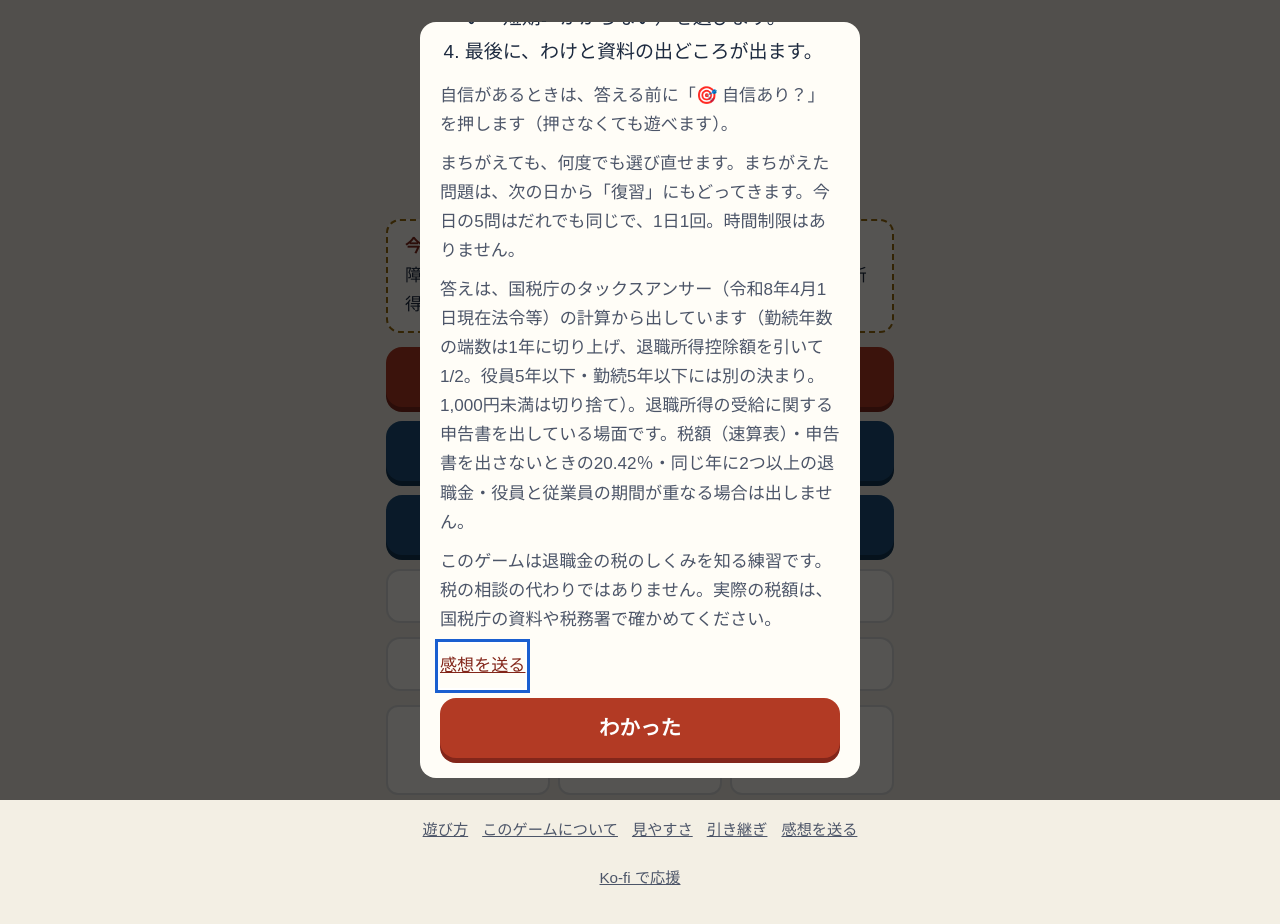
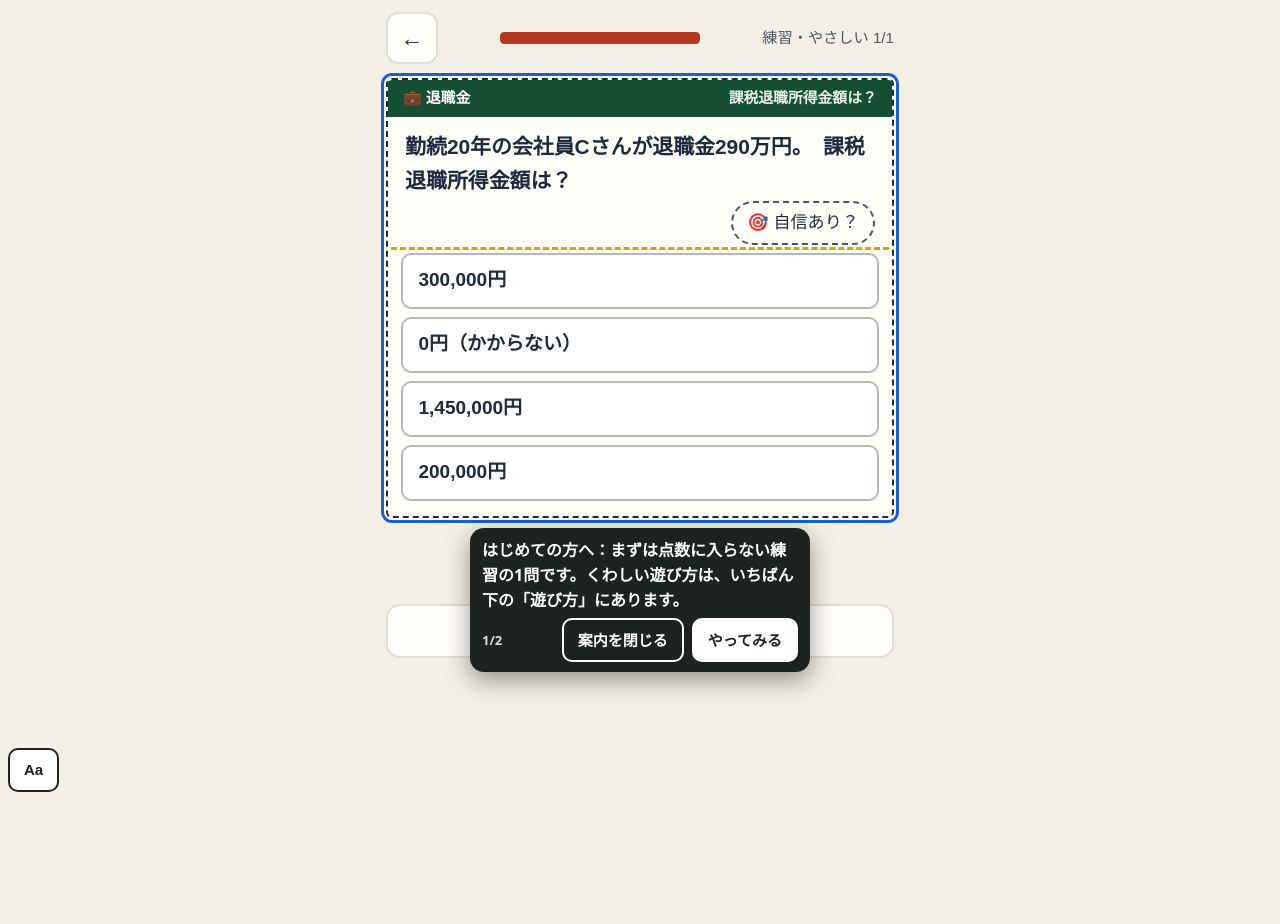
Before and after one commit to satou-aaaaa/taishoku-ikura, a plain HTML site: page index.html in a window 1280 px wide. After the commit the page ends 800 px from the top, so only its background shows below. Drawn offline with Linux system fonts and the light colour scheme; a web font is replaced by a local one.

Commit message:
ひな形の共通部品を写す（shared-workflows 67f7985） (#5)
Co-authored-by: template-sync <41898283+github-actions[bot]@users.noreply.github.com>

```diff
--- a/index.html
+++ b/index.html
@@ -346,7 +346,8 @@ html.a11y-say body{padding-bottom:calc(64px + env(safe-area-inset-bottom,0px))!i
 //      （incidents/2026-11-21-hand-copied-helpers-drift.md）。
 //      あわせて、はじめて遊ぶ人への案内（吹き出し Core.coach）を足した。長い「遊び方」の窓の代わりに、練習の1問を遊びながら
 //      その場で一言ずつ教える（NN/g「Mobile Instructional Overlays」・Andersen ほか CHI 2012「The Impact of Tutorials on Games of Varying Complexity」）。
-//   3: 2026-11-22 吹き出しを出しているあいだ 0.4 秒ごとに場所を測り直す（古い場所に残って押す所を隠すことがあった）。ボタンの字を「案内を閉じる」に
+//   3: 2026-11-22 吹き出しを出しているあいだ 0.4 秒ごとに場所を測り直す（古い場所に残って押す所を隠すことがあった）。ボタンの字を「案内を閉じる」に。
+//      段の wait（その所が出るまで待つ）を足した。全ゲームの「はじめての練習」を sync-template の migrateFirstPlay が足すため
 //   2: 2026-11-22 感想フォームのゲーム名を、渡さなければ題（<title>）から入れる。sync-template が全ゲームを game-core に切り替える（migrateCore）ため
 // 決まり: 外へ通信しない。ゲームの関数の名前（toast・buzz など）は上書きしない（Core.toast などで呼ぶ）。
 (function () {
@@ -432,6 +433,7 @@ html.a11y-say body{padding-bottom:calc(64px + env(safe-area-inset-bottom,0px))!i
   //   sel   …… 吹き出しを付ける所。まだ画面に無いあいだは待つ（ゲームが画面を作り直しても付け直す）
   //   until …… その所が画面に出たら次へ進む（答えた・正解した など）。無ければ sel を押したら次へ
   //   button …… 押すと次へ進むボタンの字（読むだけの吹き出し）
+  //   wait  …… その所が画面に出るまで、この吹き出しは出さずに待つ（答えたあとにだけ「次へ」を指す など）
   //   pos   …… "below"（既定）か "above"。その側に場所が無ければ、ページを少し動かして場所を空ける（読む所を隠さないため）
   // 吹き出しは押す所を隠さない（上か下の空いたほうに出す）。「案内を閉じる」と Esc でいつでもやめられる。
   const coach = (() => {
@@ -466,7 +468,7 @@ html.a11y-say body{padding-bottom:calc(64px + env(safe-area-inset-bottom,0px))!i
       while (steps && i < steps.length && steps[i].until && find(steps[i].until)) i++;
       if (!steps) return;
       if (i >= steps.length) return stop(true);
-      const st = steps[i], el = find(st.sel);
+      const st = steps[i], el = st.wait && !find(st.wait) ? null : find(st.sel);
       if (!el) { box.hidden = true; mark(null); return; }
       box.hidden = false; mark(el);
       const fresh = shown !== i;
@@ -946,7 +948,7 @@ function home() {
   $("go-cal").onclick = () => cal();
   $("go-ach").onclick = achView;
   bindFooter();
-  if (!s.tut) openHow();
+  if (!s.tut) firstPlay();
 }
 function practiceMenu() {
   app.innerHTML = `<header><button class="icon" id="back" aria-label="もどる">←</button><h1>練習<small>今日の記録には入りません（税の手帳には載ります）</small></h1></header>
@@ -957,6 +959,27 @@ function practiceMenu() {
   document.querySelectorAll(".lv button").forEach((b) => (b.onclick = () => startRun("p", +b.dataset.t)));
   bindFooter(); toTop();
 }
+// first-play:begin（shared-workflows の scripts/sync-template.mjs が足した。直すときはひな形を直す）
+// はじめての人：長い「遊び方」の窓を出さず、点数に入らない練習の1問を遊びながら、吹き出しで一言ずつ教える（game-core の Core.coach）。
+// 「見た」は始めたその場で残す（途中でやめても、次からはふつうに始まる。くわしい遊び方はいつでもいちばん下の「遊び方」から）
+const FIRST_STEPS = [
+  { sel: "#choices", button: "やってみる", text: "はじめての方へ：まずは点数に入らない練習の1問です。くわしい遊び方は、いちばん下の「遊び方」にあります。" },
+  { sel: "#next", wait: ".verdict", text: "できました。わけを読んだら、ここを押して進みます。" },
+];
+function firstPlay() {
+  save((s) => { s.tut = true; });
+  // 練習の入り口を開いて、いちばん上（いちばんやさしい）を押す。無ければ前の形（遊び方の窓）にもどす
+  practiceMenu();
+  const b = document.querySelector(".lv button");
+  if (!window.Core || !Core.coach || !b) { home(); return openHow(); }
+  b.click();
+  // 練習は1問だけにする（数を減らしてから描き直す）
+  save((s) => { const r = s.runs && s.runs.p; if (r && Array.isArray(r.list)) r.list = r.list.slice(0, 1); });
+  play();
+  // 案内を閉じた（Esc も）ら、1問の練習の途中経過を残さずにホームへ（ふだんの練習の「続きから」を出さない）
+  Core.coach.start(FIRST_STEPS, { home, onEnd: (done) => { if (done === false) { save((s) => { const r = s.runs && s.runs.p; if (r && !(r.res || []).length) delete s.runs.p; }); home(); } } });
+}
+// first-play:end
 function startRun(mode, opt) {
   const k = todayKey(); let ng = false;
   save((s) => {
```
Also changed, not shown: qa/run.mjs (+6 -5 lines).
